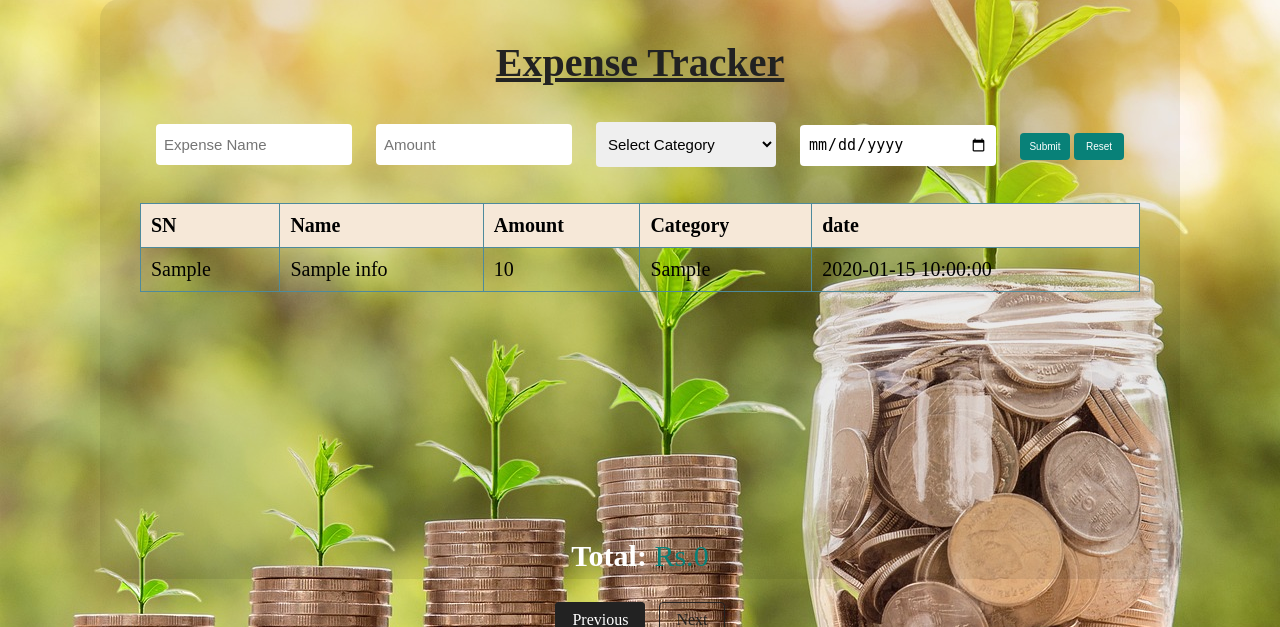
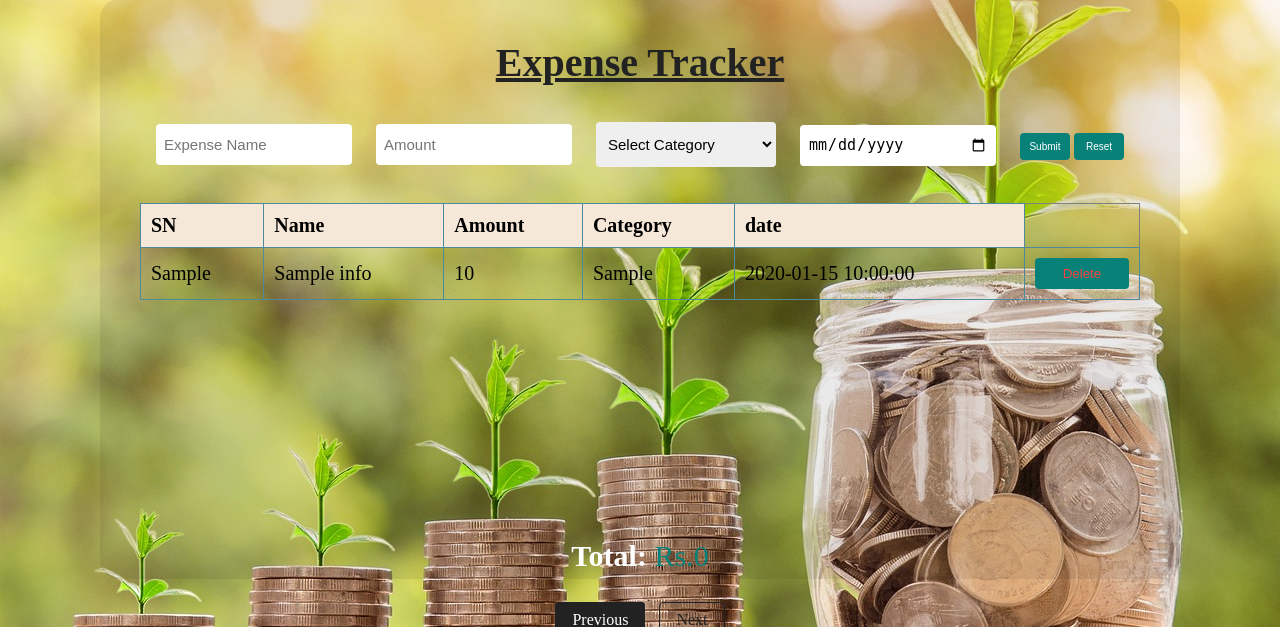
Before and after one commit to Samrat9841/Expn-management, a PHP site: page / in a window 1280 px wide. Shown: the part 129-756 px from the top of the page. Run offline with PHP 8.4, Linux system fonts and the light colour scheme; tables that the repository leaves empty or names only in its code hold one stand-in row (values such as "Sample post").

Commit message:
fixing button

```diff
--- a/index.php
+++ b/index.php
@@ -71,7 +71,7 @@
                               <td>" . $row["amount"]. "</td>
                               <td>" . $row["category"]. "</td>
                               <td>" . $row["date"]. "</td>
-
+                              <td><button>Delete</button></td>
                             </tr>";
                   }
                   echo "</table>";
@@ -82,7 +82,6 @@
 
               ?>
         </div><!--This is the ending of div scroll -->
-        <!-- <td ><button >Delete</button></td> -->
         <p id="response"></p>
         <p id="response1"></p>
             <br><br>
```
